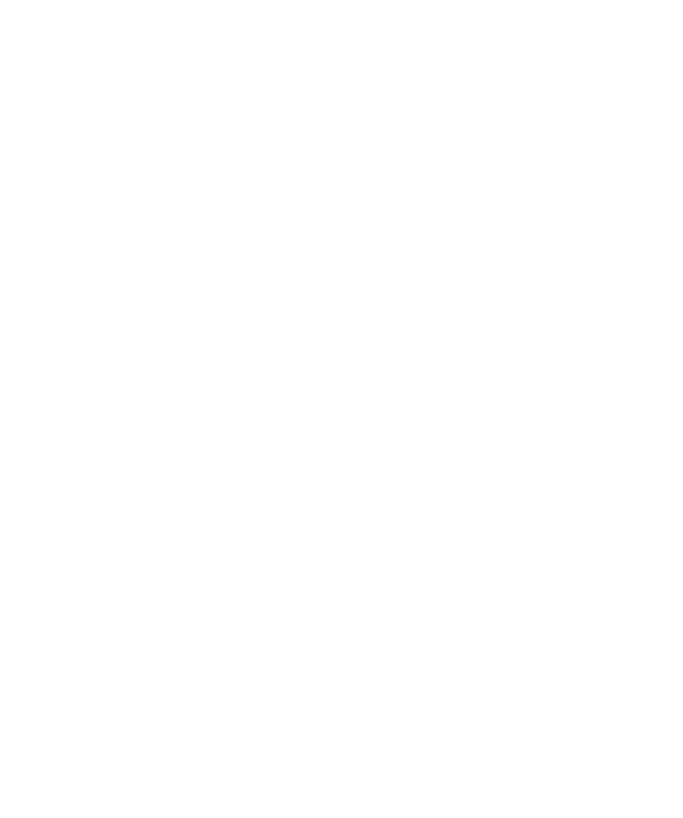
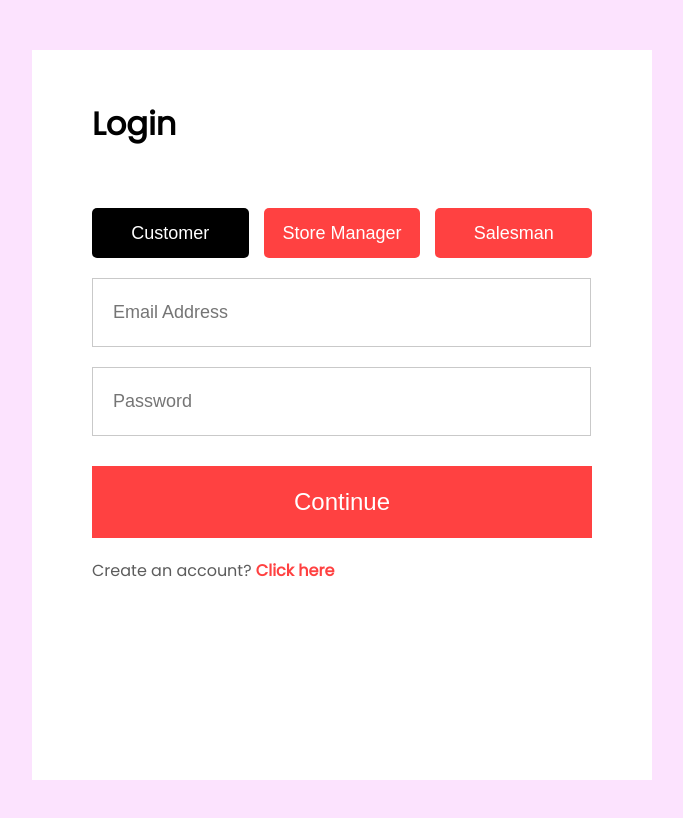
Before and after one commit to dirghpatel3110/Smart-Homes, a React (Create React App) app in the folder frontend/: page / in a window 1280 px wide. Before the commit this address had no page. Shown: the top 818 px of the page, without its empty margins (298-981 px from the left). Built offline with nearby package versions, Linux system fonts and the light colour scheme.

Commit message:
login and signup done

```diff
--- a/frontend/src/App.js
+++ b/frontend/src/App.js
@@ -2,18 +2,17 @@
 import { BrowserRouter,Routes,Route } from 'react-router-dom';
 // import Cart from './Pages/Cart';
 import LoginSignup from './Pages/LoginSignup';
+import Product from './Pages/Product';
 
 function App() {
   return (
     <div>
       <BrowserRouter>
       <Routes>
-        {/* <Route path='/' element={<Shop/>}/>
-        <Route path='/product' element={<Product/>}>
-          <Route path=':productsId' element={<Product/>}/>
-        </Route> */}
+
         {/* <Route path='/cart' element={<Cart/>}/> */}
-        <Route path='/login' element={<LoginSignup/>}/>
+        <Route path='/' element={<LoginSignup/>}/>
+        <Route path="/product" element={<Product />} />
       </Routes>
       </BrowserRouter>
     </div>
--- a/frontend/src/Pages/LoginSignup.jsx
+++ b/frontend/src/Pages/LoginSignup.jsx
@@ -1,5 +1,6 @@
 import React, { useState } from 'react';
 import './CSS/LoginSignup.css';
+import {useNavigate } from 'react-router-dom';
 
 const LoginSignup = () => {
 
@@ -10,7 +11,7 @@
   password:'',
   email:''
 })
-
+const navigate = useNavigate();
 const changeHandler = (e) => {
     setFormData({...formData,[e.target.name]:e.target.value})
 }
@@ -19,26 +20,34 @@
   setRole(role);
 };
 
+const handleContinue = () => {
+  if (formData.email && formData.password) {
+    navigate('/product');
+  } else {
+    alert('Please fill in all fields.');
+  }
+};
+
   return (
     <div className='loginsignup'>
       <div className="loginsignup-container">
         <h1>{state}</h1>
-        <div className="role-selection">
-          <button onClick={() => handleRoleChange('Customer')}>Customer</button>
-          <button onClick={() => handleRoleChange('StoreManager')}>Store Manager</button>
-          <button onClick={() => handleRoleChange('Salesman')}>Salesman</button>
-        </div>
-        <p>Selected Role: {role}</p>
+        {state !== "Sign Up" ? (
+          <div className="role-selection">
+            <button style={{backgroundColor: role==="Customer" ? "black" : "#ff4141"}} onClick={() => handleRoleChange('Customer')}>Customer</button>
+            <button style={{backgroundColor: role==="StoreManager" ? "black" : "#ff4141"}} onClick={() => handleRoleChange('StoreManager')}>Store Manager</button>
+            <button style={{backgroundColor: role==="Salesman" ? "black" : "#ff4141"}} onClick={() => handleRoleChange('Salesman')}>Salesman</button>
+          </div>
+        ) : null}
         <div className="loginsignup-fields">
           {state==='Sign Up'?<input name='username' value={formData.username} onChange={changeHandler} type="text" placeholder='Your Name' autoComplete="off"/>:<></>}
           <input name='email' value={formData.email} onChange={changeHandler} type="email" placeholder='Email Address' autoComplete="off" />
           <input name='password' value={formData.password} onChange={changeHandler} type="password" placeholder='Password' />
         </div>
-        {/* <button onClick={()=>{state==='Login'?login():signup()}} >Continue</button> */}
-        <button>Continue</button>
+        <button onClick={handleContinue}>Continue</button>
         {state==='Sign Up'
         ?<p className='loginsignup-login'>Already have an account? <span onClick={()=>{setState("Login")}} >Login here</span></p>
-        :<p className='loginsignup-login'>Create an account? <span onClick={()=>{setState("Sign Up")}} >Click here</span></p>}
+        :<p style={{display: role !== "Customer" ? 'none' : 'block'}} className='loginsignup-login'>Create an account? <span  onClick={()=>{setState("Sign Up")}} >Click here</span></p>}
       </div>
     </div>
   )
--- a/frontend/src/Pages/Product.jsx
+++ b/frontend/src/Pages/Product.jsx
@@ -0,0 +1,9 @@
+import React from 'react'
+
+export default function Product() {
+  return (
+    <div>
+      This is product page!!!!
+    </div>
+  )
+}
```
